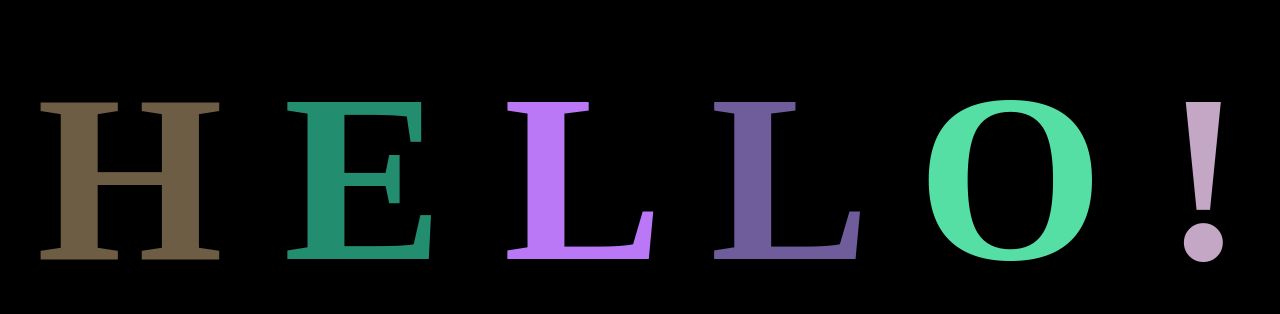
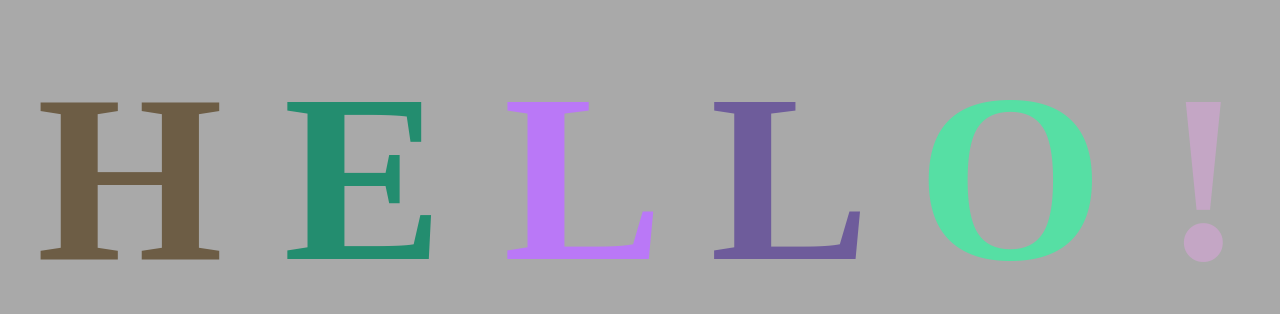
Before and after one commit to Rowconlegend/Im-new-to-this, a plain HTML site: page index.html in a window 1280 px wide. Shown: the part 230-544 px from the top of the page. Drawn offline with Linux system fonts and the light colour scheme.

Commit message:
change bg color

```diff
--- a/app.css
+++ b/app.css
@@ -3,7 +3,7 @@ body {
     justify-content: center;
     align-items: center;
     height: 100vh;
-    background-color: black;
+    background-color: darkgray;
 }
 
 h1 {
```
